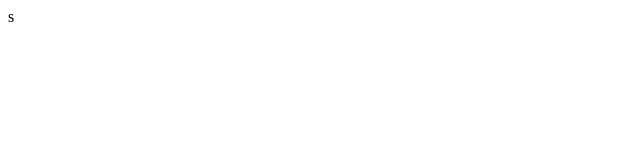
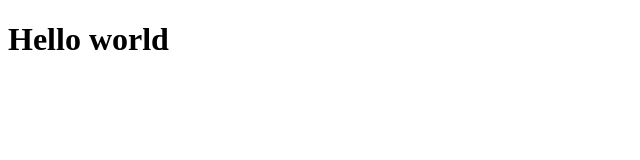
Before and after one commit to rohit4975/gitpratice1, a plain HTML site: page index.html in a window 1280 px wide. Shown: the whole page, without its empty margins (0-640 px from the left). Drawn offline with Linux system fonts and the light colour scheme.

Commit message:
h1 added

```diff
--- a/index.html
+++ b/index.html
@@ -16,7 +16,7 @@
         <!--[if lt IE 7]>
             <p class="browsehappy">You are using an <strong>outdated</strong> browser. Please <a href="#">upgrade your browser</a> to improve your experience.</p>
         <![endif]-->
-        s
+   <h1>Hello world</h1>
         <script src="" async defer></script>
     </body>
 </html>
```
